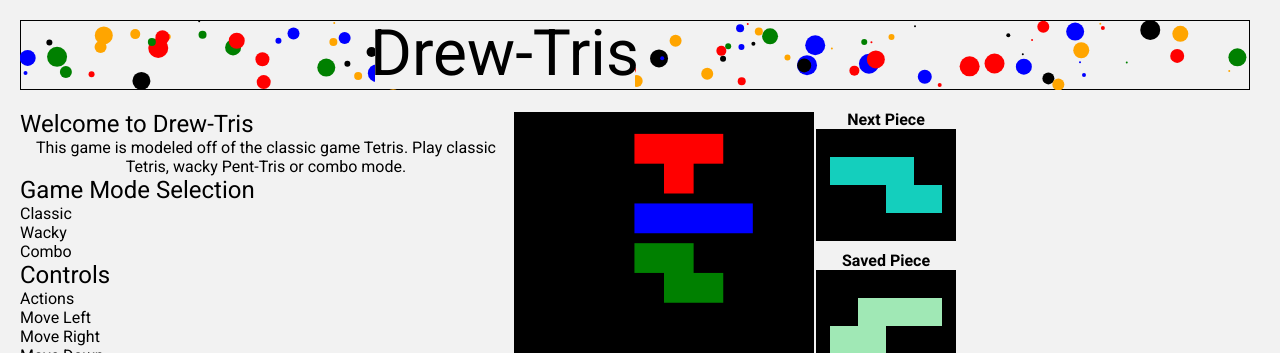
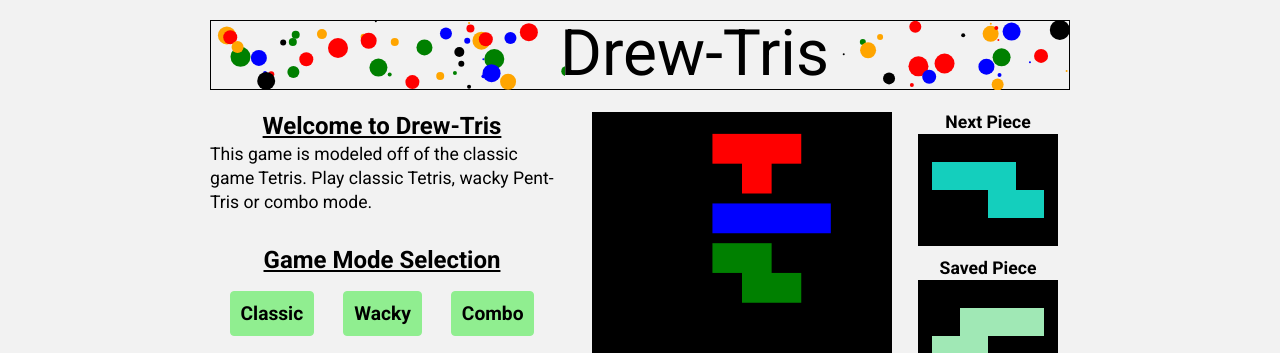
Before and after one commit to ase1210/Drew-Tris, a website built with webpack: page index.html in a window 1280 px wide. Shown: the top 353 px of the page. Built offline with nearby package versions, Linux system fonts and the light colour scheme; files whose address does not match are found by name.

Commit message:
Update styling for game mode section and controls section

```diff
--- a/style.css
+++ b/style.css
@@ -1,5 +1,3 @@
-/* CSS RESET */
-
 html,
 body,
 header,
@@ -60,10 +58,6 @@ input[type="text"],
 input[type="submit"],
 textarea,
 button {
-  /*
-  Get rid of native styling. Read more here:
-  http://css-tricks.com/almanac/properties/a/appearance/
-  */
   -webkit-appearance: none;
   -moz-appearance: none;
 }
@@ -77,19 +71,26 @@ html {
   font-size: 16px;
   font-family: "Roboto", sans-serif;
 }
+
+body {
+  display: flex;
+  justify-content: center;
+  min-width: 900px;
+  min-height: 800px;
+  background-color: #f2f2f2;
+}
 #root {
-  background-color: #f2f2f2;
   display: grid;
-  grid-template-rows: 90px 1fr 40px;
+  grid-template-rows: 90px 670px 40px;
   flex-direction: column;
-  width: 100vw;
-  height: 100vh;
+  width: 900px;
+  height: 800px;
   padding: 20px;
   box-sizing: border-box;
 }
 .title-section {
   height: 70px;
-  width: calc(100vw - 50px);
+  width: 860px;
   border: 1px solid black;
   display: flex;
   justify-content: center;
@@ -100,28 +101,35 @@ h1 {
 }
 h3 {
   font-size: 1.5rem;
+  line-height: 2rem;
+  text-decoration: underline;
+  font-weight: 700;
+  text-align: center;
 }
 
 p {
-  text-align: center;
-  font-size: 1rem;
+  font-size: 1.1rem;
+  line-height: 1.5rem;
 }
 
 .game-section {
-  min-height: 70px;
-  width: calc(100vw - 50px);
-  /* border: 5px solid black; */
+  width: 860px;
   display: grid;
   grid-template-columns: 40% 60%;
   grid-template-rows: auto;
 }
 .game {
   display: flex;
+  justify-content: space-around;
 }
 
 .game-data {
   display: flex;
   flex-direction: column;
+}
+
+.game-data > p {
+  text-align: center;
 }
 
 .section-title {
@@ -131,10 +139,8 @@ p {
 #tetris {
   margin: 2px;
   border: 2px solid black;
-  max-height: 600px;
-  max-width: 300px;
-  width: 50vw;
-  height: 100vw;
+  width: 300px;
+  height: 600px;
   box-sizing: border-box;
 }
 #next-piece,
@@ -144,31 +150,21 @@ p {
   max-width: 140px;
   box-sizing: border-box;
 }
-/* #next-piece { */
-/* margin-left: 2px; */
-/* } */
-/* #saved-piece { */
-/* margin-right: 2px; */
-/* } */
+
 #score,
 #level,
 #rows {
   margin-left: 2px;
-  /* background: lightskyblue; */
   border: 2px solid black;
   max-height: 50px;
   max-width: 140px;
-  /* width: 10vw;
-  height: 3vw; */
   min-height: 20px;
   line-height: 20px;
   box-sizing: border-box;
 }
 
 .play {
-  position: absolute;
-  bottom: 50%;
-  left: 48%;
+  justify-self: flex-end;
   font-size: 30px;
   font-weight: bold;
   color: orange;
@@ -180,3 +176,52 @@ p {
   text-align: center;
   cursor: pointer;
 }
+.game-info {
+  display: flex;
+  flex-direction: column;
+}
+
+.game-info > div {
+  padding-bottom: 30px;
+}
+
+.game-mode {
+  margin-top: 10px;
+  padding: 5px;
+  display: flex;
+  justify-content: space-around;
+}
+
+.game-selection-button {
+  font-size: 1.2rem;
+  font-weight: 700;
+  color: black;
+  border: 1px solid lightgreen;
+  border-radius: 4px;
+  padding: 10px;
+  background-color: lightgreen;
+  cursor: pointer;
+}
+
+.controls {
+  display: flex;
+  justify-content: space-around;
+}
+
+.controls-header {
+  font-weight: 700;
+  font-size: 1.25rem;
+}
+.controls-header > div {
+  font-weight: 400;
+  font-size: 1.25rem;
+  line-height: 1.5rem;
+  /* padding-left: 10px; */
+}
+
+img {
+  display: inline;
+  width: 20px;
+  height: 20px;
+  line-height: 1.5rem;
+}
```
